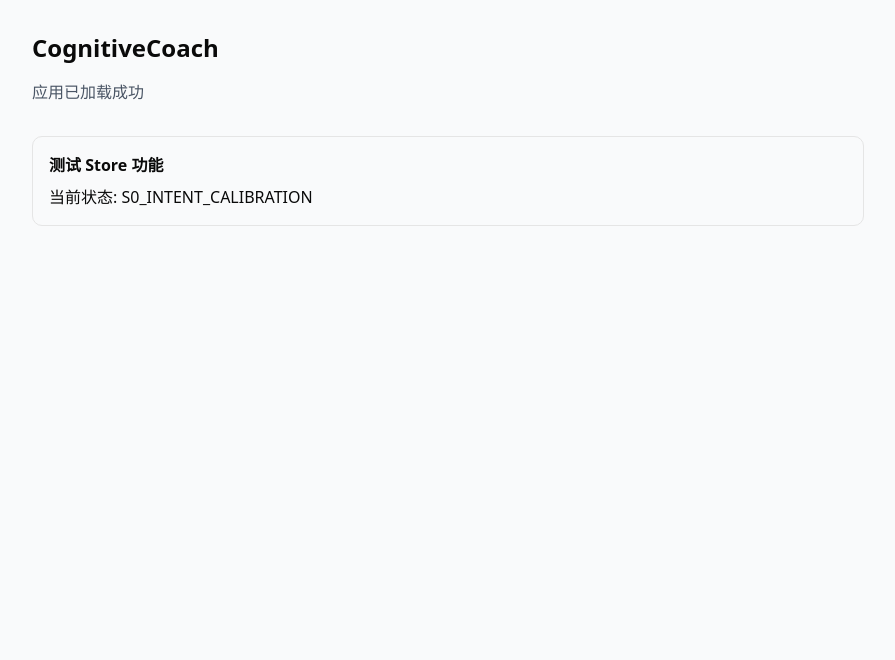
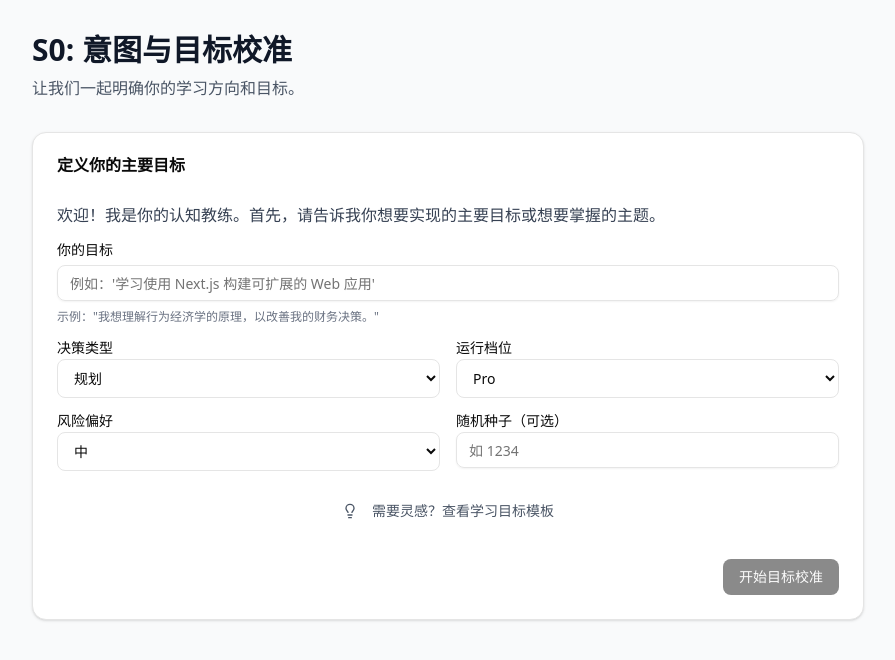
Before and after one commit to Axthefish/CognitiveCoach, a Next.js app: page / in a window 1280 px wide. Shown: the top 660 px of the page, without its empty margins (192-1087 px from the left). Built offline with nearby package versions, Linux system fonts and the light colour scheme.

Commit message:
Step 2: Add S0 component with basic navigation

```diff
--- a/app/page.tsx
+++ b/app/page.tsx
@@ -2,13 +2,17 @@
 
 import React from 'react';
 import { useCognitiveCoachStore } from '@/lib/store';
+import S0IntentView from '@/components/s0-intent-view';
+import { ErrorBoundary } from '@/components/error-boundary';
 
 export default function Home() {
   const [mounted, setMounted] = React.useState(false);
   const [error, setError] = React.useState<string | null>(null);
 
-  // 始终调用hook，但只在mounted后使用值
+  // Store hooks
   const currentState = useCognitiveCoachStore(state => state.currentState);
+  const setCurrentState = useCognitiveCoachStore(state => state.setCurrentState);
+  const updateUserContext = useCognitiveCoachStore(state => state.updateUserContext);
 
   React.useEffect(() => {
     try {
@@ -18,8 +22,15 @@ export default function Home() {
     }
   }, []);
 
+  // 处理从S0进入下一阶段
+  const handleProceedFromS0 = (goal: string) => {
+    console.log('Goal received:', goal);
+    updateUserContext({ userGoal: goal });
+    setCurrentState('S1_KNOWLEDGE_FRAMEWORK');
+  };
+
   if (error) {
-    return (
+        return (
       <div className="min-h-screen bg-gray-50 dark:bg-gray-900 flex items-center justify-center">
         <div className="text-center">
           <h1 className="text-2xl font-bold text-red-600 mb-4">Error</h1>
@@ -43,12 +54,21 @@ export default function Home() {
   return (
     <div className="min-h-screen bg-gray-50 dark:bg-gray-900">
       <main className="max-w-4xl mx-auto p-4 sm:p-6 lg:p-8">
-        <h1 className="text-2xl font-bold mb-4">CognitiveCoach</h1>
-        <p className="text-gray-600 dark:text-gray-400">应用已加载成功</p>
-        <div className="mt-8 p-4 border rounded-lg">
-          <h2 className="font-semibold mb-2">测试 Store 功能</h2>
-          <p>当前状态: {currentState}</p>
-        </div>
+        {currentState === 'S0_INTENT_CALIBRATION' && (
+          <ErrorBoundary>
+            <S0IntentView onProceed={handleProceedFromS0} />
+          </ErrorBoundary>
+        )}
+
+        {currentState !== 'S0_INTENT_CALIBRATION' && (
+          <div>
+            <h1 className="text-2xl font-bold mb-4">CognitiveCoach</h1>
+            <p className="text-gray-600 dark:text-gray-400 mb-4">当前状态: {currentState}</p>
+            <div className="mt-8 p-4 border rounded-lg">
+              <p>S1 及后续组件将在下一步添加</p>
+            </div>
+          </div>
+        )}
       </main>
     </div>
   );
```
